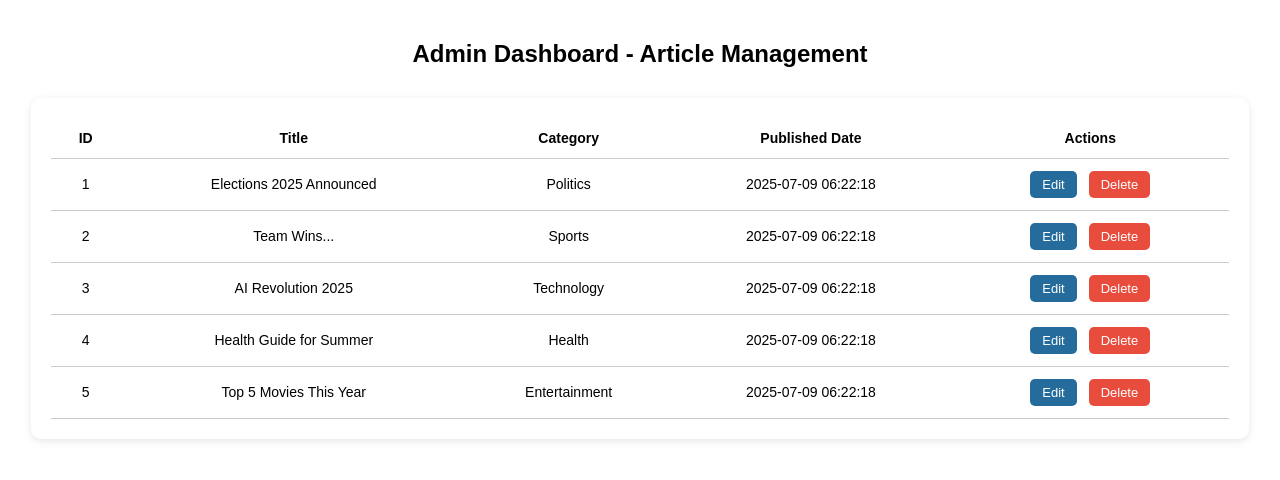
After one commit to Ayaalmadhon2004/News-Website-, a PHP site: page /admin_dashboard.php in a window 1280 px wide. The commit adds this page. Shown: the top 480 px of the page. Run offline with PHP 8.4, Linux system fonts and the light colour scheme; a user stored in the database is signed in; data comes from the database, SQL or seed files in the repository; both versions use the stored data as it was after the commit.

Commit message:
admin dashboard + update users

```diff
--- a/Database/db.php
+++ b/Database/db.php
@@ -1,11 +1,10 @@
 <?php
-$host = 'localhost';
-$dbname = 'news_db';
-$user = 'root';
-$pass = '';
+$host = "localhost";
+$user = "root";
+$password = "";
+$dbname = "news_db";
 
-$conn = new mysqli($host, $user, $pass, $dbname);
-
+$conn = new mysqli($host, $user, $password, $dbname);
 if ($conn->connect_error) {
     die("Connection failed: " . $conn->connect_error);
 }
--- a/Html_section/index.html
+++ b/Html_section/index.html
@@ -35,6 +35,7 @@
       <li><a href="article.html">Article</a></li>
       <li><a href="contact.php">Contact Us</a></li>
       <li><a href="AboutUs.html">About Us</a></li>
+      <li><a href="../php_section/admin_dashboard.php">Admin dash</a></li>
     </ul>
     <button type="button" onclick="window.location.href='article.html'">
       <i class="fas fa-search"></i>
--- /dev/null
+++ b/php_section/admin_dashboard.php
@@ -0,0 +1,134 @@
+<?php
+include "../Database/db.php";
+session_start();
+
+if (!isset($_SESSION['user_id']) || $_SESSION['role'] !== 'admin') {
+    header("Location: ../Html_section/index.html");
+    exit();
+}
+
+$sql = 'SELECT * FROM articles JOIN categories ON articles.category_id = categories.category_id';
+$result = mysqli_query($conn, $sql);
+?>
+
+<!DOCTYPE html>
+<html lang="en">
+<head>
+  <meta charset="UTF-8">
+  <title>Admin Dashboard</title>
+  <style>
+    body {
+      font-family: "Poppins", sans-serif;
+      background-color: var(--gray);
+      margin: 0;
+      padding: 20px;
+    }
+
+    h2 {
+      text-align: center;
+      color: var(--main-colorR);
+      margin-bottom: 30px;
+    }
+
+    .dashboard-table {
+      background-color: var(--white);
+      padding: 20px;
+      border-radius: 10px;
+      box-shadow: 0 2px 8px rgba(0,0,0,0.1);
+      max-width: 95%;
+      margin: auto;
+      overflow-x: auto;
+    }
+
+    table {
+      width: 100%;
+      border-collapse: collapse;
+    }
+
+    th, td {
+      padding: 12px;
+      border-bottom: 1px solid #ccc;
+      text-align: center;
+      font-size: 14px;
+    }
+
+    th {
+      background-color: var(--main-colorB);
+      color: var(--main-colorB);
+    }
+
+    tr:hover {
+      background-color: #f9f9f9;
+    }
+
+    a.action {
+      padding: 6px 12px;
+      text-decoration: none;
+      border-radius: 5px;
+      font-size: 13px;
+      margin: 0 4px;
+      display: inline-block;
+    }
+
+    .edit {
+      background-color:rgb(37, 108, 156);
+      color: white;
+    }
+
+    .delete {
+      background-color: #e74c3c;
+      color: white;
+    }
+
+    .edit:hover {
+      background-color: #217dbb;
+    }
+
+    .delete:hover {
+      background-color: #c0392b;
+    }
+
+    @media (max-width: 768px) {
+      th, td {
+        font-size: 12px;
+        padding: 8px;
+      }
+      a.action {
+        padding: 4px 8px;
+        font-size: 11px;
+      }
+    }
+  </style>
+</head>
+<body>
+
+<h2>Admin Dashboard - Article Management</h2>
+
+<div class="dashboard-table">
+  <table>
+    <tr>
+      <th>ID</th>
+      <th>Title</th>
+      <th>Category</th>
+      <th>Published Date</th>
+      <th>Actions</th>
+    </tr>
+
+    <?php while ($row = mysqli_fetch_assoc($result)) : ?>
+      <tr>
+        <td><?= $row['article_id']; ?></td>
+        <td><?= htmlspecialchars($row['title']); ?></td>
+        <td><?= htmlspecialchars($row['category_name']); ?></td>
+        <td><?= $row['published_date']; ?></td>
+        <td>
+          <a href="edit_user.php?id=<?= $row['article_id']; ?>" class="action edit">Edit</a>
+          <a href="delete_article.php?id=<?= $row['article_id']; ?>" class="action delete" onclick="return confirm('Are you sure you want to delete this article?');">Delete</a>
+        </td>
+      </tr>
+    <?php endwhile; ?>
+
+  </table>
+</div>
+
+</body>
+</html>
--- /dev/null
+++ b/php_section/hash.php
@@ -0,0 +1,5 @@
+<?php
+$password = "finalAdmin";
+$hashed = password_hash($password, PASSWORD_DEFAULT);
+echo $hashed;
+?>
```
Also changed, not shown: Database/news_db.sql (+6 -2 lines), php_section/edit_user.php (added, +155 -0 lines), php_section/login.php (+10 -7 lines), php_section/register.php (+11 -90 lines).
